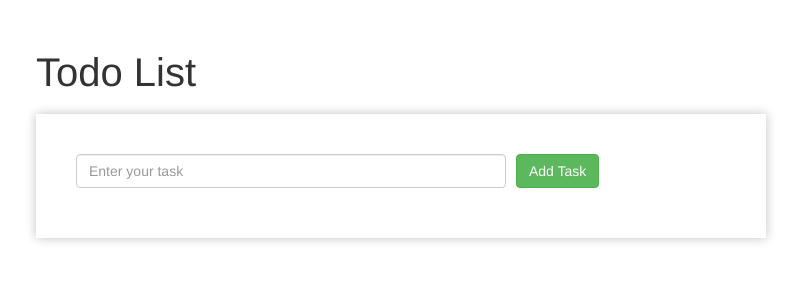
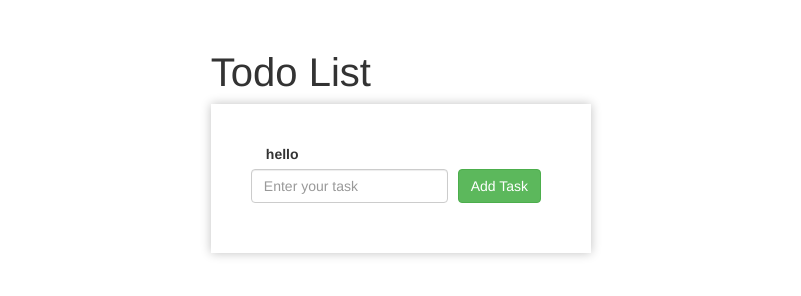
Before and after one commit to bhakti0699/Todo_List, a plain HTML site: page index.html in a window 1280 px wide. Shown: the whole page, without its empty margins (239-1040 px from the left). Drawn offline with nearby package versions, Linux system fonts and the light colour scheme.

Commit message:
normal chnages

```diff
--- a/css/style.css
+++ b/css/style.css
@@ -23,16 +23,17 @@ section.todo-outer {
 }
 section.todo-outer h1 {
     font-size: 40px;
-    margin-bottom: 20px;
+    margin-bottom: 10px;
 }
 .todo-inner {
-    width: 100%;
+    width: auto;
     float: left;
     padding: 40px;
     box-shadow: 0px 0px 10px #c1c1c1;
     background: #fff;
 }
 table tr td button {
+
     background: no-repeat;
     border: none;
     padding: 0;
--- a/index.html
+++ b/index.html
@@ -27,13 +27,13 @@ crossorigin="anonymous">
   <section class="todo-outer">
     <div class="container">
       <div class="row justify-content-md-center">
-        <div class="col-sm-12 col-md-8">
+        <div>
           <h1>Todo List</h1>
           <div class="todo-inner">
+            <label class="col-7 mr-sm-2">hello</label>
             <div class="form-row">
               <div class="col-8 mr-sm-2">
                 <input type="text" class="form-control" placeholder="Enter your task" id="task" />
-
               </div>
               <button type="button" class="btn btn-success mr-sm-2" id="addbtn">
                 Add Task
@@ -43,8 +43,7 @@ crossorigin="anonymous">
               </button>
             </div>
             <div class="to-do-output">
-              <table class="table table-striped mt-3 mb-0" id="addedtasklist">
-
+              <table class="table table-responsive table-striped mt-3 mb-0" id="addedtasklist">
               </table>
             </div>
           </div>
--- a/js/app.js
+++ b/js/app.js
@@ -4,7 +4,6 @@ function showTask(taskVal)
     let addedTaskList = document.getElementById("addedtasklist");
     taskVal.forEach((item, index) => {
         html += `<tr>
-                    <th scope="row">${index+1}</th>
                     ${item.status=="true" ? `<td class="completed">${item.task}</td>`:`<td>${item.task}</td>`}
                     <td><button type="button" class="edit text-primary" id=${item.id}><i class="fa fa-edit"></i>Edit</button></td>
                     <td><button type="button" class="check text-success" id=${item.id}><i class="fa fa-check-square-o"></i>Complete</button></td>
```
